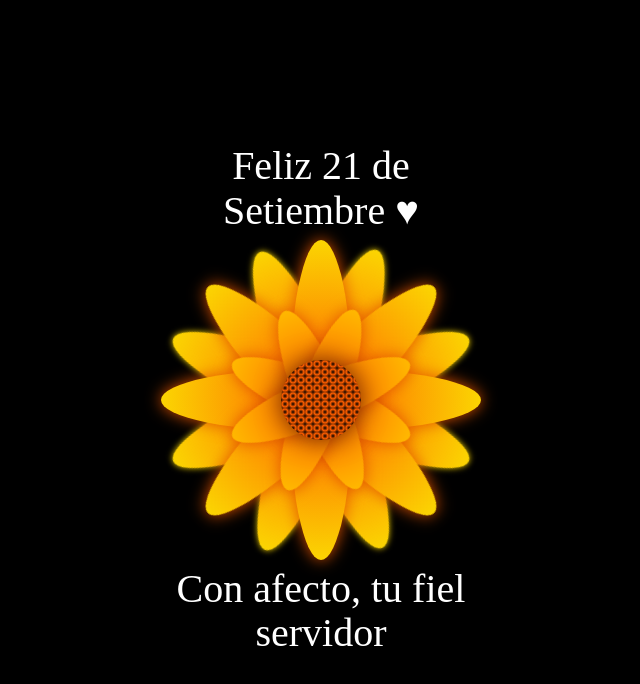
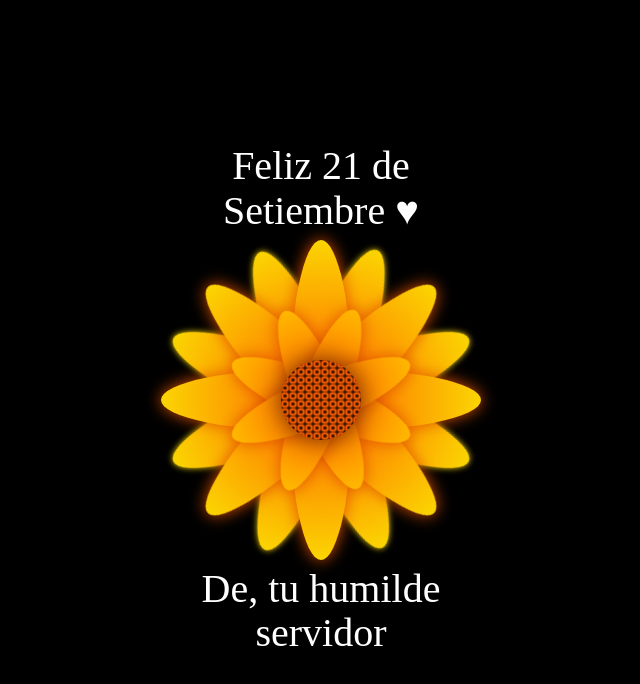
Before and after one commit to YourGiver/YourGiver.github.io, a plain HTML site: page index.html in a window 1280 px wide. Shown: the whole page, without its empty margins (319-959 px from the left). Drawn offline with Linux system fonts and the light colour scheme.

Commit message:
Update index.html

```diff
--- a/index.html
+++ b/index.html
@@ -37,7 +37,7 @@
     </div>
     <div class="Petal3 p4">
     </div>
-    <div class="text-below">Con afecto, tu fiel servidor</div>
+    <div class="text-below">De, tu humilde servidor</div>
   </div>
 </body>
 </html>
```
